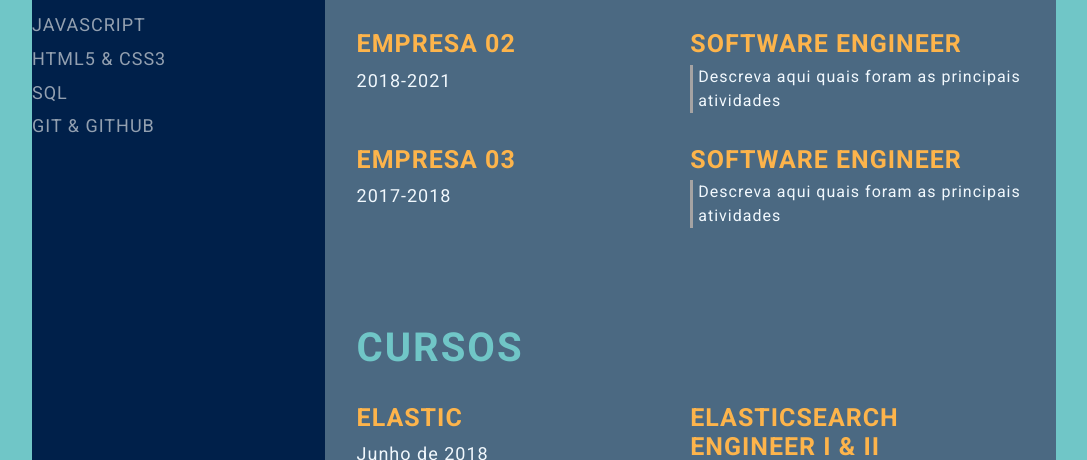
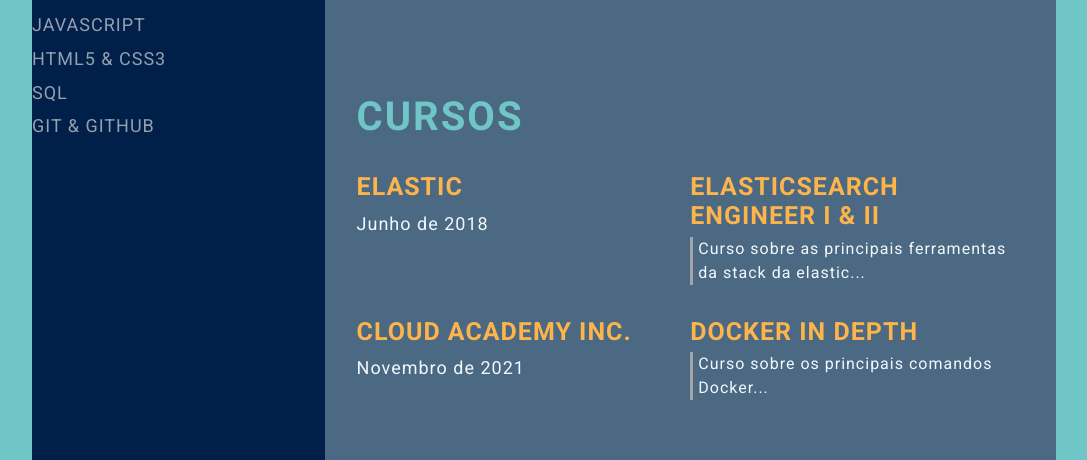
Before and after one commit to theblackantonucci/EBAC, a plain HTML site: page index.html in a window 1280 px wide. Shown: the part 792-1252 px from the top of the page, without its empty margins (96-1183 px from the left). Drawn offline with Linux system fonts and the light colour scheme.

Commit message:
Fixing a few problems

```diff
--- a/index.html
+++ b/index.html
@@ -104,30 +104,7 @@
                             </p>
                         </div>
                     </div>
-                    <div class="experience-contents">
-                        <div class="exp-left">
-                            <p class="exp-company-name">Empresa 02</p>
-                            <p class="exp-time-period">2018-2021</p>
-                        </div>
-                        <div class="exp-right">
-                            <p class="exp-position">Software Engineer</p>
-                            <p class="exp-desc">
-                                Descreva aqui quais foram as principais atividades
-                            </p>
-                        </div>
-                    </div>
-                    <div class="experience-contents">
-                        <div class="exp-left">
-                            <p class="exp-company-name">Empresa 03</p>
-                            <p class="exp-time-period">2017-2018</p>
-                        </div>
-                        <div class="exp-right">
-                            <p class="exp-position">Software Engineer</p>
-                            <p class="exp-desc">
-                                Descreva aqui quais foram as principais atividades
-                            </p>
-                        </div>
-                    </div>
+
                 </section>
                 <!-- fim experiencia -->
 
```
